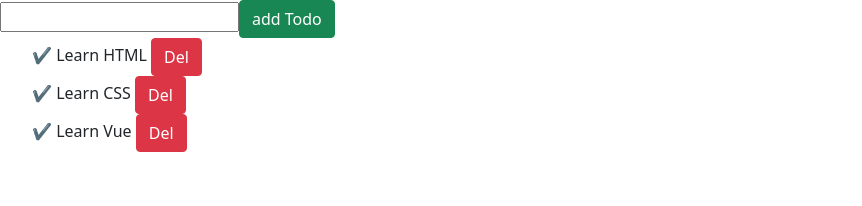
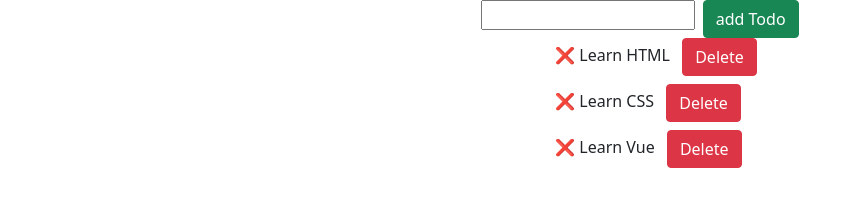
Before and after one commit to Yokosumi/todo-app-with-vue-cli, a website: page index.html in a window 1280 px wide. Shown: the whole page, without its empty margins (0-862 px from the left). Drawn offline with nearby package versions, Linux system fonts and the light colour scheme.

Commit message:
refactor: positioned content and gave them space between

```diff
--- a/index.html
+++ b/index.html
@@ -13,29 +13,42 @@
     <title>Todo App</title>
   </head>
   <body>
-    <main id="app" class="flexbox">
-      <input type="text" v-model="newTodo" />
-      <button type="button" class="btn btn-success" @click="addTodo">
+    <main id="app">
+      <div class="d-flex justify-content-center">
+        <input
+          type="text"
+          v-model="newTodo"
+          class="col-lg-2 custom-margin-bottom"
+        />
+        <button
+          type="button"
+          class="btn btn-success custom-margin-left"
+          @click="addTodo"
+        >
           add Todo
         </button>
+      </div>
+      <div class="d-flex justify-content-center">
         <ul>
           <li
+            class="custom-margin-bottom"
             v-for="(todo, index) in list"
             key="todo"
             @click="todo.done = !todo.done"
           >
-          <span v-if="todo.done">{{isNotDone}}</span>
-          <span v-else="!todo.done">{{ isDone}}</span>
+            <span v-if="!todo.done">{{isNotDone}}</span>
+            <span v-else="todo.done">{{ isDone}}</span>
             {{ todo.todo }}
             <button
               type="button"
-            class="btn btn-danger"
+              class="btn btn-danger custom-margin-left"
               @click="deleteTodo(index)"
             >
-            Del
+              Delete
             </button>
           </li>
         </ul>
+      </div>
     </main>
     <script src="https://unpkg.com/vue@3"></script>
     <script src="script.js"></script>
--- a/style.css
+++ b/style.css
@@ -1,3 +1,11 @@
 ul {
   list-style-type: none;
 }
+
+.custom-margin-left {
+  margin-left: 0.5rem;
+}
+
+.custom-margin-bottom {
+  margin-bottom: 0.5rem;
+}
```
Lines whose indentation alone changed are shown as unchanged.
